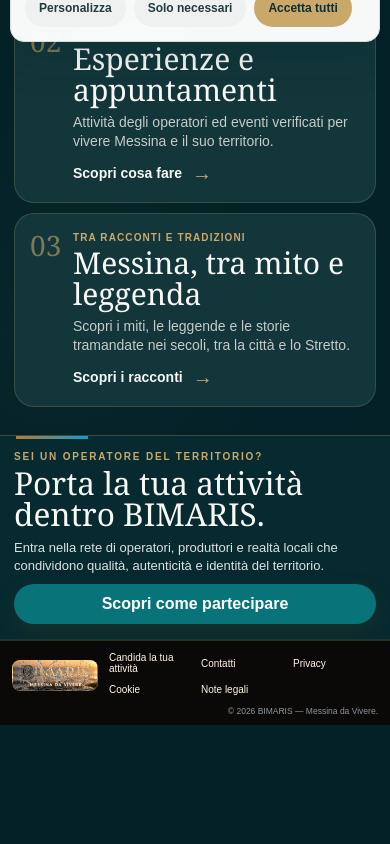
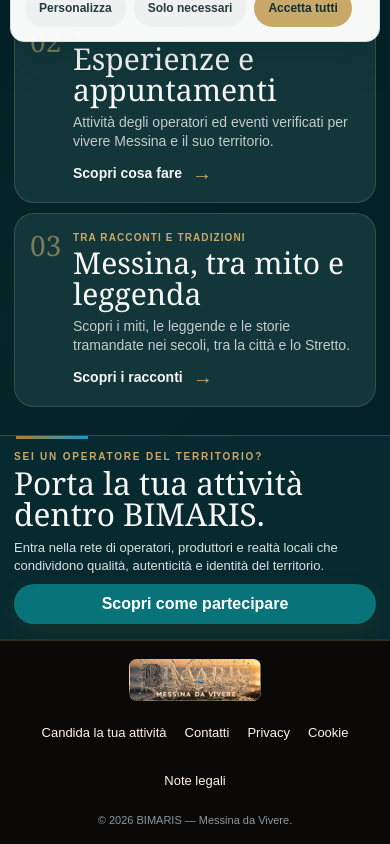
Before and after one commit to giovannibrunetto/bimaris-platform, a Next.js app in the folder apps/web/: page / in a window 390 px wide. Shown: the part 792-1636 px from the top of the page. Before the commit the page ends 1517 px from the top, so only its background shows below. Built offline with nearby package versions, Linux system fonts and the light colour scheme; no server answers.

Commit message:
fix(qa): improve mobile footer legibility and touch targets

```diff
--- a/apps/web/components/Footer.module.css
+++ b/apps/web/components/Footer.module.css
@@ -83,101 +83,43 @@
 }
 
 @media (max-width:760px) {
-  .footer {
-    padding:11px 14px 10px;
-    grid-template-columns:92px minmax(0,1fr);
-    grid-template-areas:
-      "brand links"
-      "copyright copyright";
-    column-gap:14px;
-    row-gap:7px;
-    align-items:center;
-  }
-
-  .brand {
-    width:92px;
-    height:33px;
-  }
-
-  .links {
-    display:grid;
-    grid-template-columns:repeat(3,minmax(0,1fr));
-    justify-content:stretch;
-    align-items:center;
-    gap:4px 10px;
-    font-size:11px;
-    line-height:1.15;
-  }
-
-  .links a {
-    display:flex;
-    align-items:center;
-    min-height:22px;
-    padding:1px 0;
-  }
-
-  .copyright {
-    text-align:right;
-    font-size:9px;
-    line-height:1.2;
-  }
-
-  .storiesFooter {
-    grid-template-columns:1fr;
-    grid-template-areas:
-      "brand"
-      "links"
-      "copyright";
+  .footer, .storiesFooter {
+    padding:18px 16px 16px;
+    grid-template-columns:minmax(0,1fr);
+    grid-template-areas:"brand" "links" "copyright";
     justify-items:center;
     row-gap:10px;
-    padding:18px 18px 15px;
   }
-
-  .storiesFooter .brand {
+  .brand, .storiesFooter .brand {
     width:132px;
     height:42px;
   }
-
-  .storiesFooter .links {
+  .links, .storiesFooter .links {
     width:100%;
     display:flex;
     flex-wrap:wrap;
     justify-content:center;
-    gap:8px 16px;
-    font-size:11px;
+    align-items:center;
+    gap:4px 14px;
+    font-size:13px;
+    line-height:1.35;
   }
-
-  .storiesFooter .copyright {
+  .links a {
+    display:inline-flex;
+    align-items:center;
+    justify-content:center;
+    min-height:44px;
+    padding:4px 2px;
+    text-align:center;
+  }
+  .links a:focus-visible {
+    outline:2px solid #f1ca8a;
+    outline-offset:2px;
+  }
+  .copyright, .storiesFooter .copyright {
     text-align:center;
     white-space:normal;
+    font-size:11px;
+    line-height:1.4;
   }
 }
-
-@media (max-width:390px) {
-  .footer {
-    padding:10px 12px 9px;
-    grid-template-columns:86px minmax(0,1fr);
-    column-gap:11px;
-    row-gap:6px;
-  }
-
-  .brand {
-    width:86px;
-    height:31px;
-  }
-
-  .links {
-    grid-template-columns:repeat(3,minmax(0,1fr));
-    column-gap:7px;
-    row-gap:3px;
-    font-size:10px;
-  }
-
-  .links a {
-    min-height:21px;
-  }
-
-  .copyright {
-    font-size:8.5px;
-  }
-}
```
